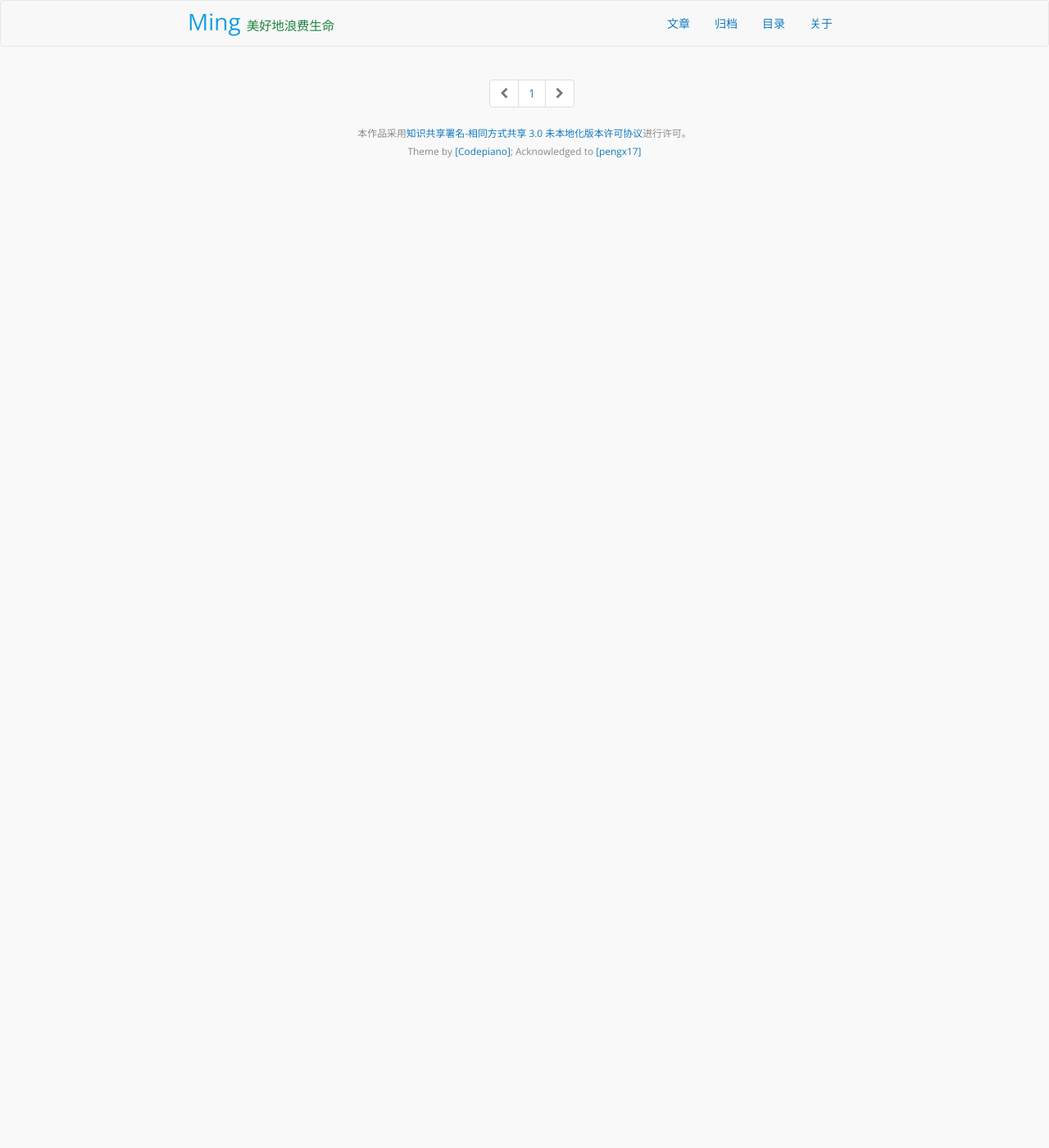
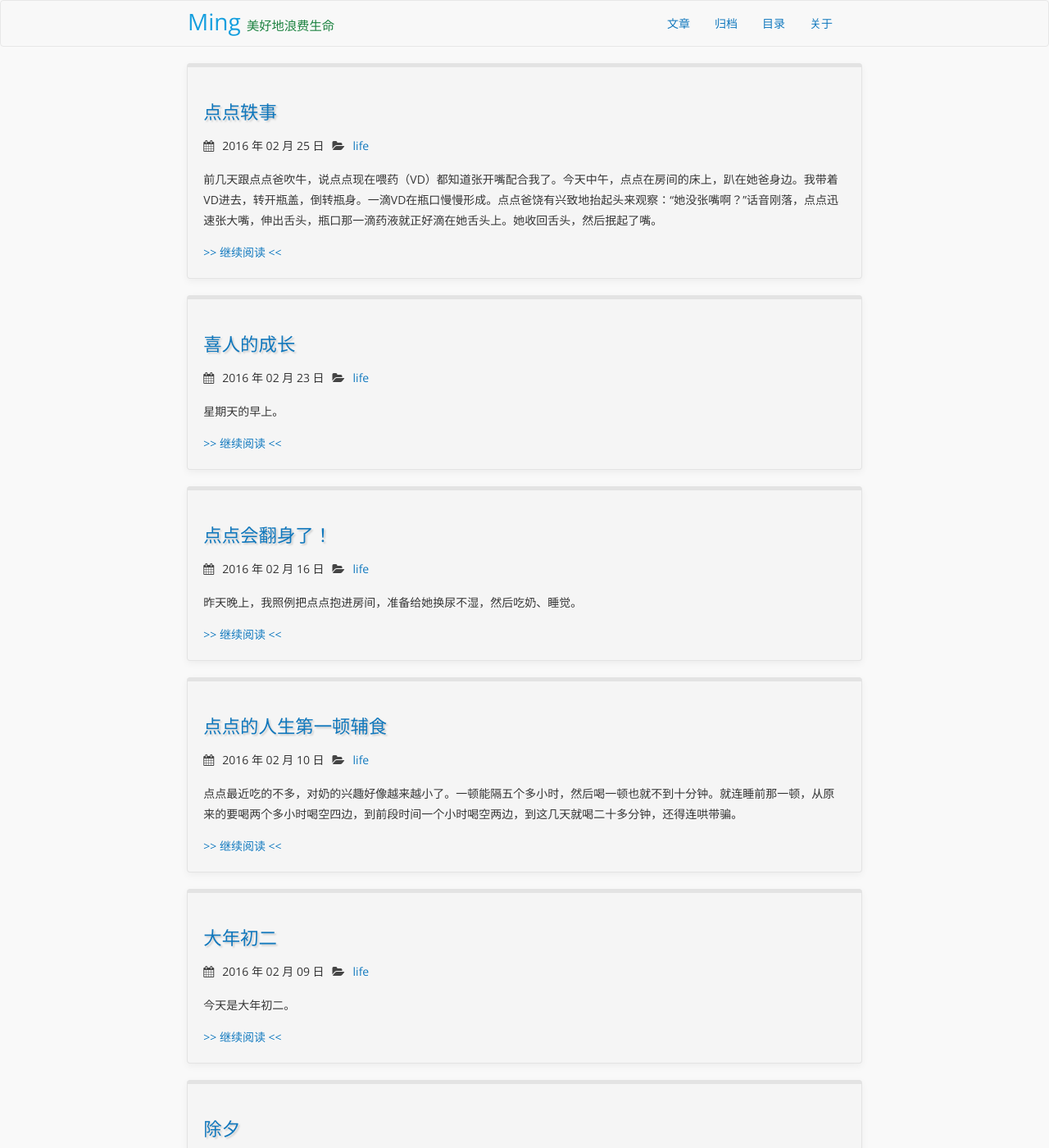
Before and after one commit to almatrix/space, a Jekyll site: the page built from index.html, in a window 1280 px wide and 1400 px high. Shown: the whole window at 82% size. Built offline with Jekyll 4.4.1, drawn with Linux system fonts in a browser that asks for light colours; nearby versions of some CDN libraries; the list of posts is cut into pages by our own code; some of the changed text lies outside the part shown.

Commit message:
try video

```diff
--- a/_plugins/video_tag.rb
+++ /dev/null
@@ -1,61 +0,0 @@
-# Title: Simple Video tag for Jekyll
-# Author: Brandon Mathis http://brandonmathis.com
-# Description: Easily output MPEG4 HTML5 video with a flash backup.
-#
-# Syntax {% video url/to/video [width height] [url/to/poster] %}
-#
-# Example:
-# {% video http://site.com/video.mp4 720 480 http://site.com/poster-frame.jpg %}
-#
-# Output:
-# <video width='720' height='480' preload='none' controls poster='http://site.com/poster-frame.jpg'>
-#   <source src='http://site.com/video.mp4' type='video/mp4; codecs=\"avc1.42E01E, mp4a.40.2\"'/>
-# </video>
-#
-
-module Jekyll
-
-  class VideoTag < Liquid::Tag
-    @video = nil
-    @poster = ''
-    @height = ''
-    @width = ''
-
-    def initialize(tag_name, markup, tokens)
-      @videos = markup.scan(/((https?:\/\/|\/)\S+\.(webm|ogv|mp4)\S*)/i).map(&:first).compact
-      @poster = markup.scan(/((https?:\/\/|\/)\S+\.(png|gif|jpe?g)\S*)/i).map(&:first).compact.first
-      @sizes  = markup.scan(/\s(\d\S+)/i).map(&:first).compact
-      super
-    end
-
-    def render(context)
-      output = super
-      types = {
-        '.mp4' => "type='video/mp4; codecs=\"avc1.42E01E, mp4a.40.2\"'",
-        '.ogv' => "type='video/ogg; codecs=theora, vorbis'",
-        '.webm' => "type='video/webm; codecs=vp8, vorbis'"
-      }
-      if @videos.size > 0
-        video =  "<video #{sizes} preload='metadata' controls #{poster}>"
-        @videos.each do |v|
-          video << "<source src='#{v}' #{types[File.extname(v)]}>"
-        end
-        video += "</video>"
-      else
-        "Error processing input, expected syntax: {% video url/to/video [url/to/video] [url/to/video] [width height] [url/to/poster] %}"
-      end
-    end
-
-    def poster
-      "poster='#{@poster}'" if @poster
-    end
-
-    def sizes
-      attrs = "width='#{@sizes[0]}'" if @sizes[0]
-      attrs += " height='#{@sizes[1]}'" if @sizes[1]
-      attrs
-    end
-  end
-end
-
-Liquid::Template.register_tag('video', Jekyll::VideoTag)
--- a/_posts/2016-02-23-fastgrowing.md
+++ b/_posts/2016-02-23-fastgrowing.md
@@ -32,8 +32,13 @@
 
 <iframe width="420" height="315" src="https://www.youtube.com/embed/n4CQJvfZDyw" frameborder="0" allowfullscreen></iframe>
 
-{% video url/to/video [420 315] [../../../../video/160221_she_got_stuck.mp4] %}
+<video src="../../../../video/160221_she_got_stuck.mp4" width="320" height="200" controls preload></video>
+
 
 说来孩子的学习能力也太强了。她吃了这一次亏以后，居然就不把脚伸那么远了……o(╯□╰)o 而且还不知道从哪里学会了在这个小小的空间里发掘最大活动空间的本事。端端正正地把她平放在枕头上，隔几分钟去看，她就是各种不可思议的姿势————总之头一定不在枕头上……看得实在是太可乐了。
 
 <img src="../../../../image/post/160223_b.JPG" />
+
+随之而来的，是不知不觉中惊人的变化。她的眼神里传递出越来越丰富的情感：喜欢、愉悦、生气、着急、依赖、疲倦……偶尔我们都会怀疑，她是不是已经听得懂一些我们说的话了。
+
+随着她的眼神越来越明亮，她也越来越让我们爱得不得了。我把她放在我身边，周围用枕头护好防止她翻过去，放着一点轻快的宝宝的音乐，打开笔记本。她就自顾自地玩耍，不时发出一些奶声奶气的“啊，哦，嗯，嘿”，还时不时看我一眼。每次那清亮纯净的眼神都能把我融化，让我忍不住去摸摸她。音乐轻快地放着，小人儿在身边翻来翻去。这样的一个个瞬间，真的让我切身感受到什么叫“岁月静好”。
--- /dev/null
+++ b/_posts/2016-02-25-some.md
@@ -0,0 +1,17 @@
+---
+layout: post
+keywords:
+description:
+title: "点点轶事"
+categories: [life]
+tags: [family,love]
+group: archiveß
+icon: heart
+tldr: true
+---
+
+前几天跟点点爸吹牛，说点点现在喂药（VD）都知道张开嘴配合我了。今天中午，点点在房间的床上，趴在她爸身边。我带着VD进去，转开瓶盖，倒转瓶身。一滴VD在瓶口慢慢形成。点点爸饶有兴致地抬起头来观察：“她没张嘴啊？”话音刚落，点点迅速张大嘴，伸出舌头，瓶口那一滴药液就正好滴在她舌头上。她收回舌头，然后抿起了嘴。
+
+她爸立刻炸出一声大笑：点点你好厉害啊！这必须要拍下来！
+
+我也笑了：她平时没这么逗啊！平时只是张嘴等着，今天居然主动伸出舌头去接，而且恰在时机。这也太配合了！太逗啦！
```
Also changed, not shown: 1 other file.
